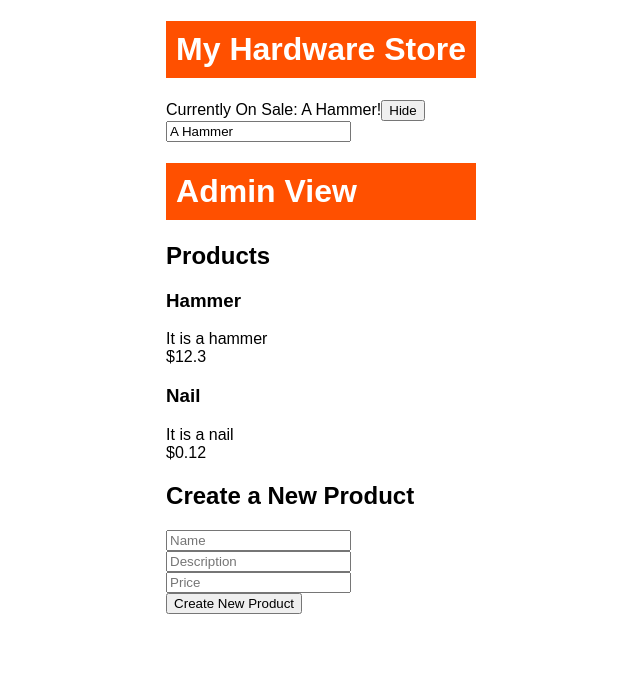
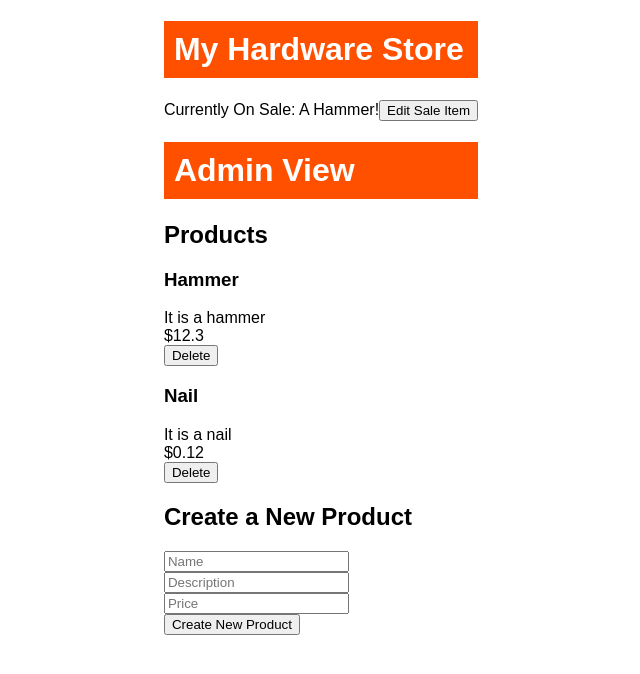
Before and after one commit to Brocier/react-hardware-store, a React (Create React App) app: page / in a window 1280 px wide. Shown: the top 674 px of the page, without its empty margins (319-959 px from the left). Built offline with nearby package versions, Linux system fonts and the light colour scheme.

Commit message:
working on delete button

```diff
--- a/src/components/AdminView.js
+++ b/src/components/AdminView.js
@@ -10,7 +10,9 @@ class AdminView extends Component {
       <div>
         <h1>Admin View</h1>
         <h2>Products</h2>
-        <ProductList productList={this.props.productList}/>
+        <ProductList
+          productList={this.props.productList}
+          deleteProductFromProductList={this.props.deleteProductFromProductList}/>
         <h2>Create a New Product</h2>
         <ProductForm
           addNewProductToProductList={this.props.addNewProductToProductList}/>
--- a/src/components/HomePage.js
+++ b/src/components/HomePage.js
@@ -20,7 +20,7 @@ class HomePage extends Component {
     super()
     this.state = {
       itemCurrentlyOnSale: 'A Hammer',
-      editSaleItem: true,
+      editSaleItem: false,
       productList: [
         {
           productName: 'Hammer',
@@ -39,7 +39,6 @@ class HomePage extends Component {
     const editSaleItem = !this.state.editSaleItem;
     this.setState({editSaleItem});
   }
-
   handleItemCurrentlyOnSaleChange = (event) => {
     const itemCurrentlyOnSale = event.target.value;
     this.setState({itemCurrentlyOnSale});
@@ -48,6 +47,11 @@ class HomePage extends Component {
     const productList = [...this.state.productList];
     productList.push(newProduct);
     this.setState({productList});
+  }
+  deleteProductFromProductList = (clickedProduct) => {
+    const productList = [...this.state.productList];
+    productList.splice(clickedProduct);
+    this.setState({productList})
   }
 
   render() {
@@ -72,7 +76,8 @@ class HomePage extends Component {
             : null}
           <AdminView
             productList={this.state.productList}
-            addNewProductToProductList={this.addNewProductToProductList}/>
+            addNewProductToProductList={this.addNewProductToProductList}
+            deleteProductFromProductList={this.deleteProductFromProductList}/>
         </div>
       </HomePageContainer>
     )
--- a/src/components/Product.js
+++ b/src/components/Product.js
@@ -8,11 +8,14 @@ class Product extends Component {
     const description = this.props.description;
     const price = this.props.price;
 
+    const deleteProductFromProductList = this.props.deleteProductFromProductList
+
     return (
       <div>
         <h3>{productName}</h3>
         <div>{description}</div>
         <div>${price}</div>
+        <button onClick={deleteProductFromProductList}>Delete</button>
       </div>
     );
   }
--- a/src/components/ProductList.js
+++ b/src/components/ProductList.js
@@ -7,6 +7,7 @@ import Product from './Product';
 class ProductList extends Component {
   render() {
     const productList = this.props.productList;
+    const deleteProductFromProductList = this.props.deleteProductFromProductList;
 
     console.log(productList);
 
@@ -15,7 +16,9 @@ class ProductList extends Component {
         productName={product.productName}
         description={product.description}
         price={product.price}
-        key={index}/>;
+        key={index}
+        index={index}
+        deleteProductFromProductList={this.props.deleteProductFromProductList}/>
     });
 
     return (
```
